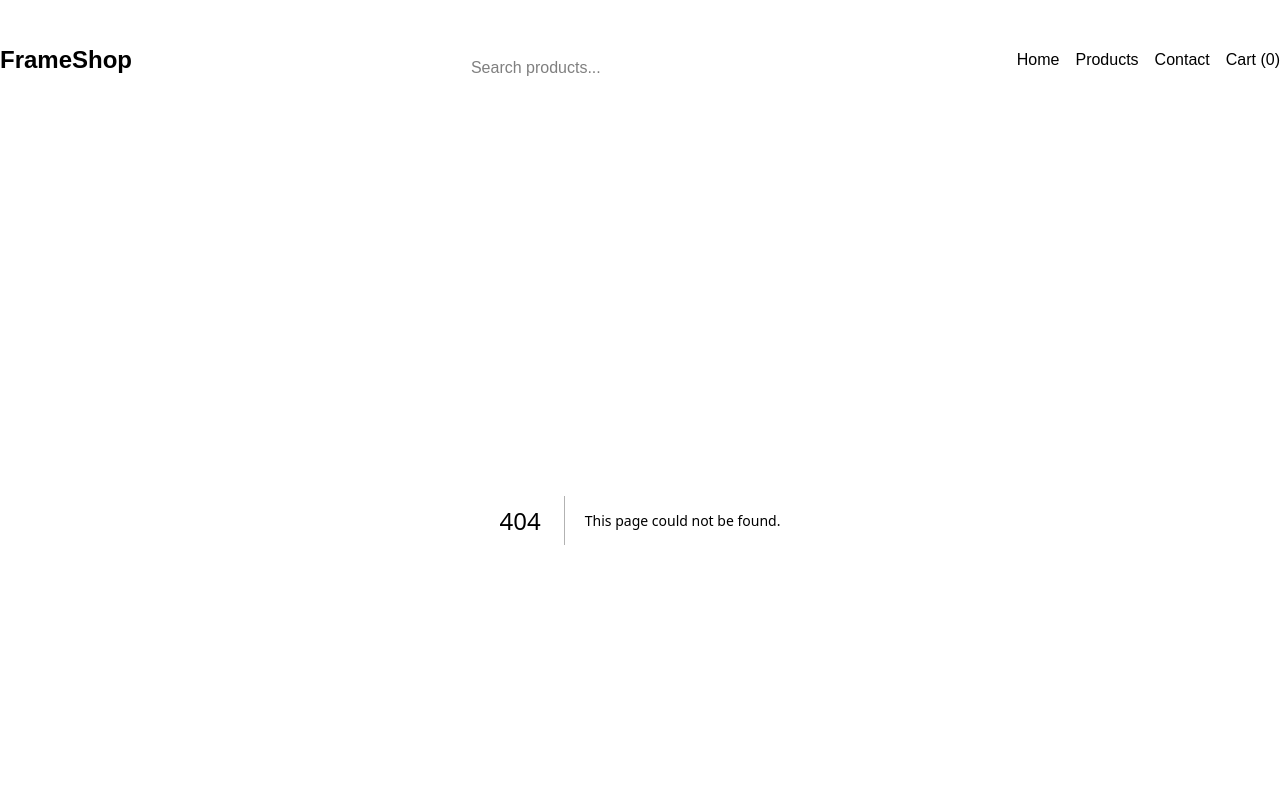
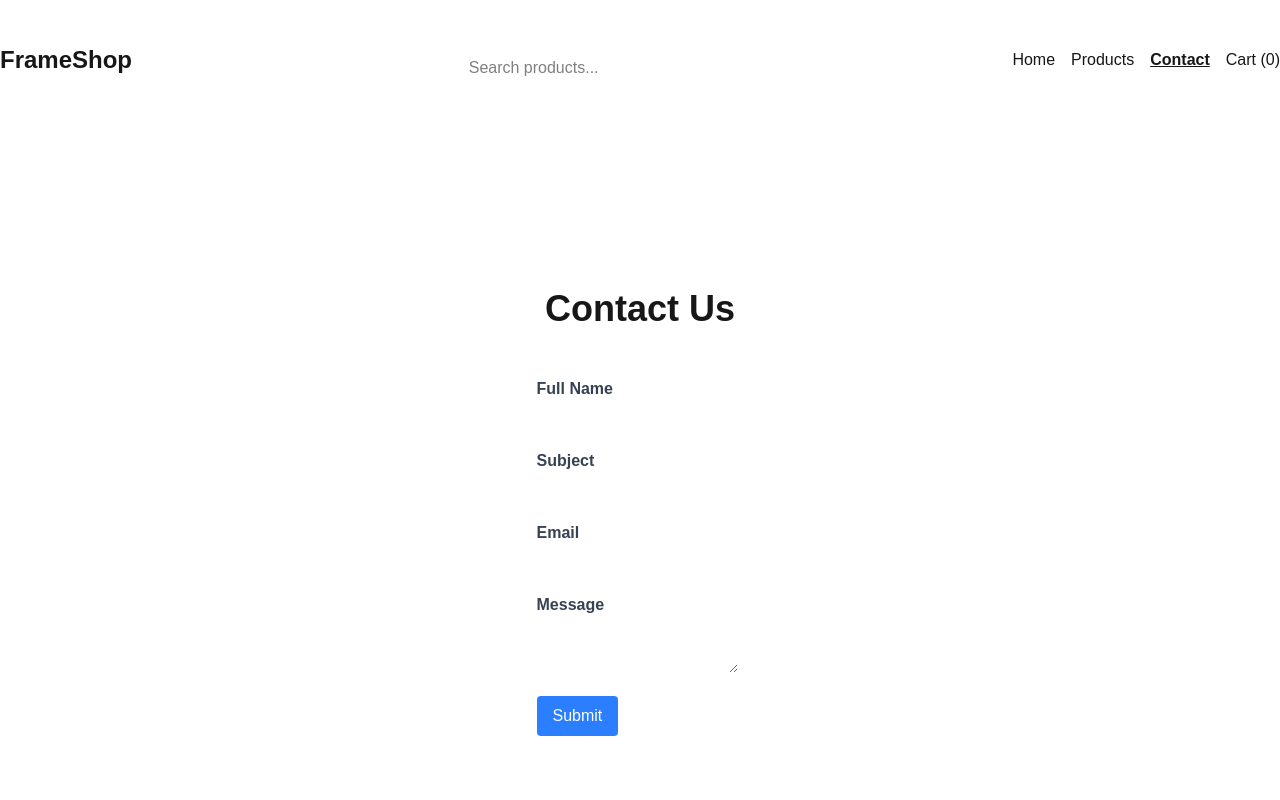
Before and after one commit to NoroffFEU/jsfw-2025-v1-erik-js-frameworks-ca, a Next.js app: page /contact in a window 1280 px wide. Before the commit this address had no page. Shown: the top 800 px of the page. Built offline with nearby package versions, Linux system fonts and the light colour scheme.

Commit message:
added contact page skeleton  and contact form feature

```diff
--- /dev/null
+++ b/src/app/contact/page.tsx
@@ -0,0 +1,10 @@
+import ContactForm from "../../features/contact/ContactForm";
+
+export default function ContactPage() {
+  return (
+    <div className="flex flex-col items-center justify-center min-h-screen py-2">
+      <h1 className="text-4xl font-bold mb-8">Contact Us</h1>
+      <ContactForm />
+    </div>
+  );
+}
--- a/src/components/Header.tsx
+++ b/src/components/Header.tsx
@@ -40,7 +40,7 @@ export function Header() {
         <nav aria-label="Main navigation" className="hidden md:flex gap-4">
           <NavLink href="/">Home</NavLink>
           <NavLink href="/products">Products</NavLink>
-          <NavLink href="/about">Contact</NavLink>
+          <NavLink href="/contact">Contact</NavLink>
           <CartNavLink />
         </nav>
         <MobileNav />
--- /dev/null
+++ b/src/features/contact/ContactForm.tsx
@@ -0,0 +1,177 @@
+"use client";
+
+import { useState } from "react";
+
+const EMAIL_REGEX = /^[^\s@]+@[^\s@]+\.[^\s@]+$/;
+
+export default function ContactForm() {
+  const [formData, setFormData] = useState({
+    fullName: "",
+    subject: "",
+    email: "",
+    message: "",
+  });
+
+  const [nameError, setNameError] = useState("");
+  const [subjectError, setSubjectError] = useState("");
+  const [emailError, setEmailError] = useState("");
+  const [messageError, setMessageError] = useState("");
+
+  const validateFullName = (fullName: string) => {
+    if (!fullName.trim()) {
+      setNameError("Full name is required");
+      return false;
+    } else if (fullName.trim().length < 3) {
+      setNameError("Full name must be at least 3 characters long");
+      return false;
+    }
+    setNameError("");
+    return true;
+  };
+  const validateSubject = (subject: string) => {
+    if (!subject.trim()) {
+      setSubjectError("Subject is required");
+      return false;
+    } else if (subject.trim().length < 3) {
+      setSubjectError("Subject must be at least 3 characters long");
+      return false;
+    }
+    setSubjectError("");
+    return true;
+  };
+
+  const validateEmail = (email: string) => {
+    if (!email.trim()) {
+      setEmailError("Email is required");
+      return false;
+    } else if (!EMAIL_REGEX.test(email)) {
+      setEmailError("Invalid email address");
+      return false;
+    }
+    setEmailError("");
+    return true;
+  };
+
+  const validateMessage = (message: string) => {
+    if (!message.trim()) {
+      setMessageError("Message is required");
+      return false;
+    } else if (message.trim().length < 10) {
+      setMessageError("Message must be at least 10 characters long");
+      return false;
+    }
+    setMessageError("");
+    return true;
+  };
+
+  const handleBlur = (field: string, value: string) => {
+    switch (field) {
+      case "fullName":
+        validateFullName(value);
+        break;
+      case "subject":
+        validateSubject(value);
+        break;
+      case "email":
+        validateEmail(value);
+        break;
+      case "message":
+        validateMessage(value);
+        break;
+      default:
+        break;
+    }
+  };
+
+  const handleSubmit = (e: React.SubmitEvent<HTMLFormElement>) => {
+    e.preventDefault();
+    const isFullNameValid = validateFullName(formData.fullName);
+    const isSubjectValid = validateSubject(formData.subject);
+    const isEmailValid = validateEmail(formData.email);
+    const isMessageValid = validateMessage(formData.message);
+
+    if (isFullNameValid && isSubjectValid && isEmailValid && isMessageValid) {
+      console.log("Form submitted:", formData);
+    }
+  };
+  return (
+    <form onSubmit={handleSubmit} className="max-w-md mx-auto p-4">
+      <div className="mb-4">
+        <label
+          htmlFor="fullName"
+          className="block text-gray-700 font-bold mb-2"
+        >
+          Full Name
+        </label>
+        <input
+          type="text"
+          id="fullName"
+          name="fullName"
+          value={formData.fullName}
+          onChange={(e) =>
+            setFormData({ ...formData, fullName: e.target.value })
+          }
+          onBlur={(e) => handleBlur("fullName", e.target.value)}
+        />
+        {nameError && <p className="text-red-500 text-sm mt-1">{nameError}</p>}
+      </div>
+      <div className="mb-4">
+        <label htmlFor="subject" className="block text-gray-700 font-bold mb-2">
+          Subject
+        </label>
+        <input
+          type="text"
+          id="subject"
+          name="subject"
+          value={formData.subject}
+          onChange={(e) =>
+            setFormData({ ...formData, subject: e.target.value })
+          }
+          onBlur={(e) => handleBlur("subject", e.target.value)}
+        />
+        {subjectError && (
+          <p className="text-red-500 text-sm mt-1">{subjectError}</p>
+        )}
+      </div>
+      <div className="mb-4">
+        <label htmlFor="email" className="block text-gray-700 font-bold mb-2">
+          Email
+        </label>
+        <input
+          type="email"
+          id="email"
+          name="email"
+          value={formData.email}
+          onChange={(e) => setFormData({ ...formData, email: e.target.value })}
+          onBlur={(e) => handleBlur("email", e.target.value)}
+        />
+        {emailError && (
+          <p className="text-red-500 text-sm mt-1">{emailError}</p>
+        )}
+      </div>
+      <div className="mb-4">
+        <label htmlFor="message" className="block text-gray-700 font-bold mb-2">
+          Message
+        </label>
+        <textarea
+          id="message"
+          name="message"
+          value={formData.message}
+          onChange={(e) =>
+            setFormData({ ...formData, message: e.target.value })
+          }
+          onBlur={(e) => handleBlur("message", e.target.value)}
+        />
+        {messageError && (
+          <p className="text-red-500 text-sm mt-1">{messageError}</p>
+        )}
+      </div>
+      <button
+        type="submit"
+        className="px-4 py-2 bg-blue-500 text-white rounded hover:bg-blue-600"
+      >
+        Submit
+      </button>
+    </form>
+  );
+}
```
